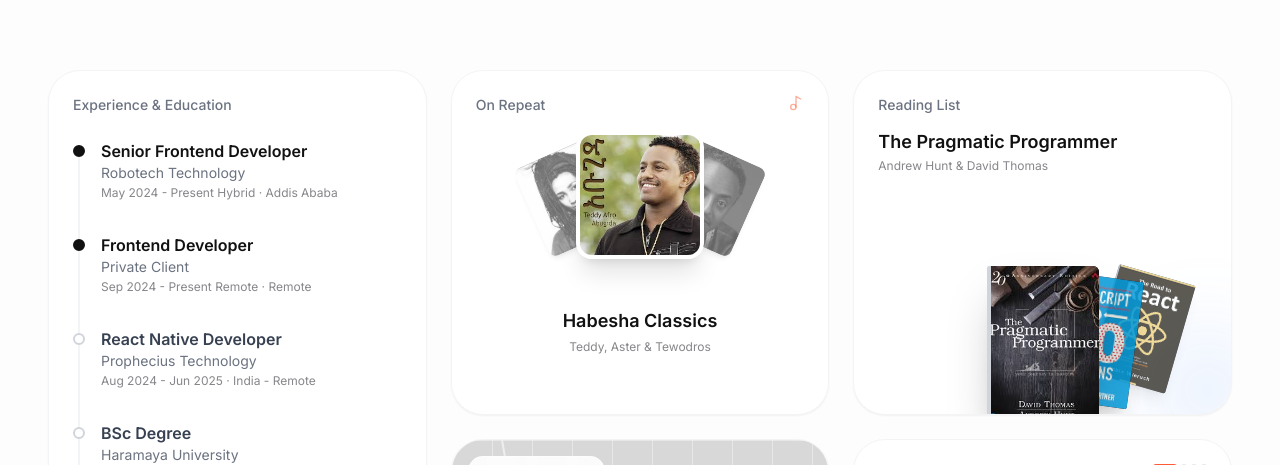
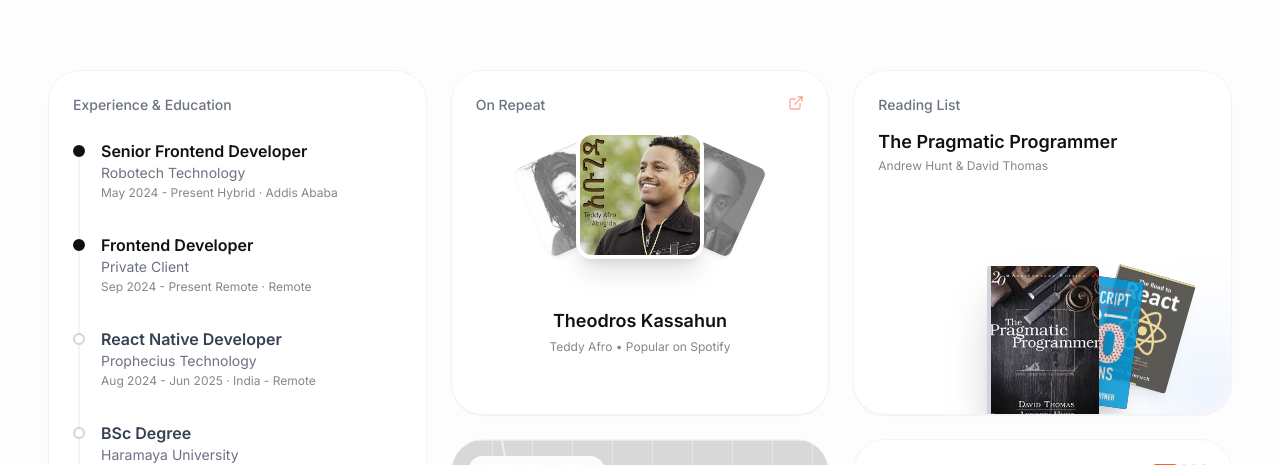
Before and after one commit to onesamket/onesamket, a React (Vite) app: page / in a window 1280 px wide. Shown: the part 656-1121 px from the top of the page. Built offline with nearby package versions, Linux system fonts and the light colour scheme; no server answers; grey boxes are pictures that could not be loaded; a web font is replaced by a local one.

Commit message:
refactor MusicCard component to include external link and update artist details for improved user experience

```diff
--- a/src/components/music-card.tsx
+++ b/src/components/music-card.tsx
@@ -1,12 +1,18 @@
+import { ExternalLink, Play } from 'lucide-react';
 import React from 'react';
-import { Play, Music2 } from 'lucide-react';
 
 const MusicCard: React.FC = () => {
   return (
-    <div className="bg-white dark:bg-brand-darkCard rounded-[32px] p-6 shadow-sm border border-gray-100 dark:border-white/5 h-full relative overflow-hidden group transition-colors duration-300">
+    <a
+      href="https://open.spotify.com/artist/2CMA5fXRHJUfaokzsmGucv?si=XU5ZDnP_TTOIj747EkiiYQ"
+      target="_blank"
+      rel="noopener noreferrer"
+      className="block h-full"
+    >
+      <div className="bg-white dark:bg-brand-darkCard rounded-[32px] p-6 shadow-sm border border-gray-100 dark:border-white/5 h-full relative overflow-hidden group transition-colors duration-300 cursor-pointer hover:shadow-md">
         <div className="flex justify-between items-start mb-4 z-10 relative">
           <h3 className="text-sm font-medium text-gray-500 dark:text-gray-400">On Repeat</h3>
-        <Music2 className="w-4 h-4 text-brand-orange/50" />
+          <ExternalLink className="w-4 h-4 text-brand-orange/50 group-hover:text-brand-orange transition-colors" />
         </div>
 
         <div className="flex justify-center items-center mt-4 relative z-10">
@@ -43,12 +49,13 @@ const MusicCard: React.FC = () => {
         </div>
 
         <div className="mt-8 text-center z-10 relative">
-        <h4 className="font-bold text-brand-black dark:text-white text-lg transition-colors truncate">Habesha Classics</h4>
-        <p className="text-xs text-brand-textGray mt-1">Teddy, Aster & Tewodros</p>
+          <h4 className="font-bold text-brand-black dark:text-white text-lg transition-colors truncate">Theodros Kassahun</h4>
+          <p className="text-xs text-brand-textGray mt-1">Teddy Afro • Popular on Spotify</p>
         </div>
 
         <div className="absolute bottom-0 left-0 right-0 h-32 bg-gradient-to-t from-white dark:from-brand-darkCard via-white/80 dark:via-brand-darkCard/80 to-transparent z-0 pointer-events-none transition-colors duration-300"></div>
       </div>
+    </a>
   );
 };
 
```
Lines whose indentation alone changed are shown as unchanged.
